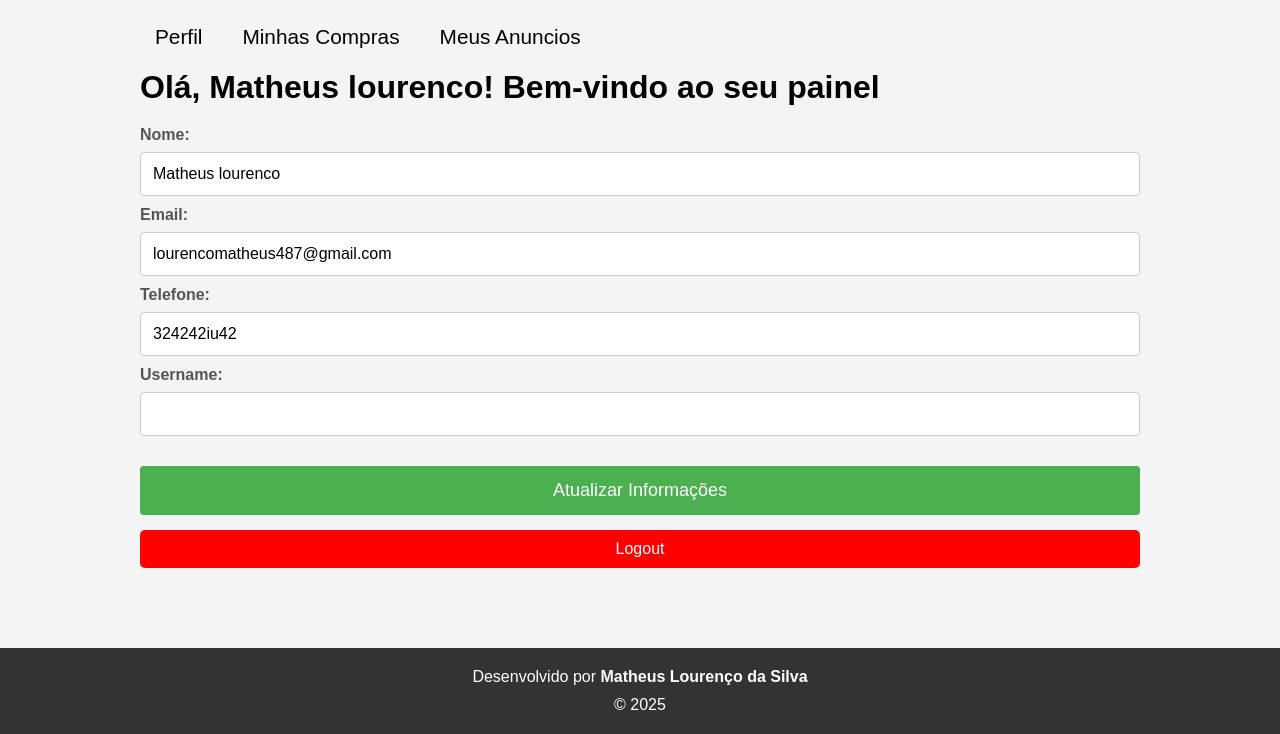
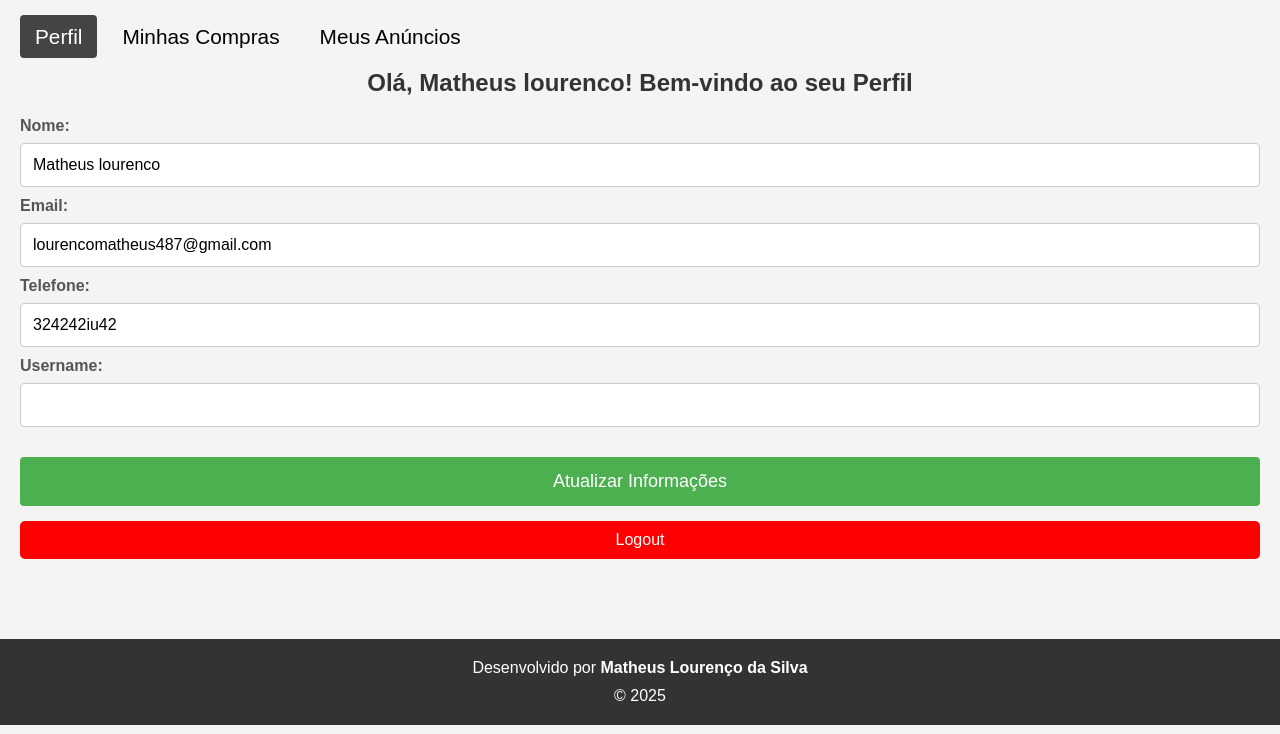
Before and after one commit to MathLouren/fastbuy, a Flask app: page /dashboard in a window 1280 px wide. Shown: the part 94-828 px from the top of the page. Run offline with Flask 3, Linux system fonts and the light colour scheme; a user stored in the database is signed in; data comes from the database, SQL or seed files in the repository; some libraries are stand-ins or nearby versions.

Commit message:
Dashboard com Navegação Dinâmica e Carregamento de Conteúdo sem Recarregamento de Página.

```diff
--- a/app.py
+++ b/app.py
@@ -223,47 +223,6 @@ def produto(produto_name, username):
     else:
         return 'Página não encontrada', 404
 
-@app.route('/dashboard', methods=['GET', 'POST'])
-def dashboard():
-    if 'logged_in' not in session:
-        return redirect(url_for('login'))
-
-    user_id = session['user_id']
-    cursor = get_db_cursor()
-    cursor.execute("SELECT id, name, email, telephone, username FROM users WHERE id = %s", (user_id,))
-    user = cursor.fetchone()
-    cursor.close()
-
-    mensagem = None
-    erro_email = False
-    erro_telefone = False
-    erro_username = False
-
-    if request.method == 'POST':
-        name = request.form['name']
-        email = request.form['email']
-        telephone = request.form['telephone']
-        username = request.form['username']
-
-        cursor = get_db_cursor()
-        cursor.execute("SELECT id FROM users WHERE (email = %s OR telephone = %s OR username = %s) AND id != %s",
-                       (email, telephone, username, user_id))
-        existing_user = cursor.fetchone()
-
-        if existing_user:
-            erro_email = True
-            mensagem = "Este e-mail, telefone ou nome de usuário já está registrado. Tente outro."
-        else:
-            cursor.execute("UPDATE users SET name = %s, email = %s, telephone = %s, username = %s WHERE id = %s",
-                           (name, email, telephone, username, user_id))
-            mysql.connection.commit()
-            session['user_name'] = name
-            mensagem = "Informações atualizadas com sucesso!"
-
-        cursor.close()
-
-    return render_template('dashboard.html', user=user, mensagem=mensagem, erro_email=erro_email, erro_telefone=erro_telefone, erro_username=erro_username)
-
 @app.route('/vender', methods=['GET', 'POST'])
 def vender_produto():
     if 'logged_in' not in session:
@@ -326,7 +285,64 @@ def vender_produto():
 
     return render_template('vender.html', mensagem=mensagem, erro=erro)
 
-@app.route('/anuncios')
+@app.route('/dashboard', methods=['GET', 'POST'])
+def dashboard():
+    if 'logged_in' not in session:
+        return redirect(url_for('login'))
+
+    user_id = session['user_id']
+    cursor = get_db_cursor()
+    cursor.execute("SELECT id, name, email, telephone, username FROM users WHERE id = %s", (user_id,))
+    user = cursor.fetchone()
+    cursor.close()
+
+    mensagem = None
+    erro_email = False
+    erro_telefone = False
+    erro_username = False
+
+    if request.method == 'POST':
+        name = request.form['name']
+        email = request.form['email']
+        telephone = request.form['telephone']
+        username = request.form['username']
+
+        cursor = get_db_cursor()
+        cursor.execute("SELECT id FROM users WHERE (email = %s OR telephone = %s OR username = %s) AND id != %s",
+                       (email, telephone, username, user_id))
+        existing_user = cursor.fetchone()
+
+        if existing_user:
+            erro_email = True
+            mensagem = "Este e-mail, telefone ou nome de usuário já está registrado. Tente outro."
+        else:
+            cursor.execute("UPDATE users SET name = %s, email = %s, telephone = %s, username = %s WHERE id = %s",
+                           (name, email, telephone, username, user_id))
+            mysql.connection.commit()
+            session['user_name'] = name
+            mensagem = "Informações atualizadas com sucesso!"
+
+        cursor.close()
+
+    return render_template('dashboard.html', user=user, mensagem=mensagem, erro_email=erro_email, erro_telefone=erro_telefone, erro_username=erro_username)
+
+@app.route('/dashboard/perfil')
+def perfil():
+    if 'logged_in' not in session:
+        return redirect(url_for('login'))
+
+    user_id = session['user_id']
+    cursor = get_db_cursor()
+    cursor.execute("SELECT id, name, email, telephone, username FROM users WHERE id = %s", (user_id,))
+    user = cursor.fetchone()
+    cursor.close()
+
+    if not user:
+        return "Usuário não encontrado", 404
+
+    return render_template('edit_profile.html', user=user)
+
+@app.route('/dashboard/anuncios')
 def anuncios():
     if 'logged_in' not in session:
         return redirect(url_for('login'))
@@ -337,6 +353,18 @@ def anuncios():
     anuncios = cursor.fetchall()
     cursor.close()
     return render_template('anuncios.html', anuncios=anuncios)
+
+@app.route('/dashboard/compras')
+def minhas_compras():
+    if 'logged_in' not in session:
+        return redirect(url_for('login'))
+
+    user_id = session['user_id']
+    cursor = get_db_cursor()
+    cursor.execute("SELECT id, nome_produto, descricao, preco, imagem, likes, dislikes FROM produtos WHERE user_id = %s", (user_id,))
+    anuncios = cursor.fetchall()
+    cursor.close()
+    return render_template('compras.html', anuncios=anuncios)
 
 @app.route('/editar_anuncio/<int:anuncio_id>', methods=['GET', 'POST'])
 def editar_anuncio(anuncio_id):
@@ -359,9 +387,9 @@ def editar_anuncio(anuncio_id):
                        (nome_produto, descricao, preco_float, anuncio_id))
         mysql.connection.commit()
         cursor.close()
-        return redirect(url_for('anuncios'))
+        return redirect(url_for('dashboard'))  # Redireciona para a aba "Meus Anúncios"
 
-    return render_template('editar_anuncio.html', anuncio=anuncio)
+    return render_template('edit_anuncio.html', anuncio=anuncio)
 
 @app.route('/remover_anuncio/<int:anuncio_id>')
 def remover_anuncio(anuncio_id):
@@ -372,7 +400,7 @@ def remover_anuncio(anuncio_id):
     cursor.execute("DELETE FROM produtos WHERE id = %s", (anuncio_id,))
     mysql.connection.commit()
     cursor.close()
-    return redirect(url_for('anuncios'))
+    return redirect(url_for('dashboard'))  # Redireciona para a aba "Meus Anúncios"
 
 @app.route('/<username>')
 def page_perfil(username):
--- a/static/css/style.css
+++ b/static/css/style.css
@@ -420,13 +423,13 @@ color: white;
 }
 
 .dashboard{
-width: 100%;
-max-width: 1000px;
-margin: auto;
+    width: 100%;
+    max-width: 1600px;
+    margin: auto;
 }
 
 .dashboard h1{
-margin-bottom: 20px;
+    margin-bottom: 20px;
 }
 
 .container_btns {
@@ -663,13 +666,19 @@ margin: auto;
     transition: background-color 0.3s ease;
 }
 
-.user_infos li a:hover{
-    color: #fff;
+header ul li a:hover , .user_infos li a:hover{
+    background-color: #444 !important;
+    color: #fff !important;
 }
 
+.active{
+    background-color: #444 !important;
+    color: #fff !important;
+}
 
 #produtos {
     display: flex;
+    justify-content: center;
     flex-wrap: wrap;
     gap: 20px;
     padding: 20px;
@@ -948,7 +957,7 @@ margin: auto;
     border-color: #007bff;
 }
 
-..about-container {
+.about-container {
     max-width: 800px;
     margin: 0 auto;
     padding: 20px;
--- a/static/js/script.js
+++ b/static/js/script.js
@@ -59,3 +59,57 @@ function formatarPreco(input) {
         valor = valor.replace(/\B(?=(\d{3})+(?!\d))/g, ".");
         input.value = "R$ " + valor;
     }
+
+
+document.addEventListener("DOMContentLoaded", () => {
+    const links = document.querySelectorAll(".user_infos li a");
+
+    const setActiveItem = (activeLink) => {
+        links.forEach(link => link.classList.remove("active"));
+        activeLink.classList.add("active");
+    };
+
+    links.forEach(link => {
+        link.addEventListener("click", () => setActiveItem(link));
+    });
+
+    const currentUrl = window.location.href;
+    links.forEach(link => {
+        if (currentUrl.includes(link.querySelector("a").getAttribute("href"))) {
+            setActiveItem(link);
+        }
+    });
+});
+
+document.addEventListener("DOMContentLoaded", () => {
+    const links = document.querySelectorAll(".user_infos a");
+    const conteudoDinamico = document.getElementById("conteudo-dinamico");
+
+    const carregarConteudo = async (pagina) => {
+        try {
+            const response = await fetch(`/dashboard/${pagina}`);
+            if (!response.ok) throw new Error("Erro ao carregar o conteúdo");
+
+            const html = await response.text();
+            conteudoDinamico.innerHTML = html;
+        } catch (error) {
+            console.error("Erro:", error);
+            conteudoDinamico.innerHTML = "<p>Erro ao carregar o conteúdo.</p>";
+        }
+    };
+
+    links.forEach(link => {
+        link.addEventListener("click", (e) => {
+            e.preventDefault();
+
+            links.forEach(link => link.classList.remove("active"));
+
+            link.classList.add("active");
+
+            const pagina = link.getAttribute("data-page");
+            carregarConteudo(pagina);
+        });
+    });
+
+    carregarConteudo("perfil");
+});
--- a/templates/dashboard.html
+++ b/templates/dashboard.html
@@ -12,42 +12,25 @@
             </div>
         {% endif %}
 
+        <!-- Menu Superior -->
         <section>
             <ul class="user_infos">
                 <li>
-                    <a href="#">Perfil</a>
+                    <a href="#" data-page="perfil" class="active">Perfil</a>
                 </li>
                 <li>
-                    <a href="#">Minhas Compras</a>
+                    <a href="#" data-page="compras">Minhas Compras</a>
                 </li>
                 <li>
-                    <a href="{{ url_for('anuncios') }}">Meus Anuncios</a>
+                    <a href="#" data-page="anuncios">Meus Anúncios</a>
                 </li>
             </ul>
         </section>
 
-        <h1>Olá, {{ user[1] }}! Bem-vindo ao seu painel</h1>
-        <form method="POST">
-            <div>
-                <label for="name">Nome:</label>
-                <input type="text" id="name" name="name" value="{{ user[1] }}" required class="{% if erro_nome %} input-error {% endif %}">
-            </div>
-            <div>
-                <label for="email">Email:</label>
-                <input type="email" id="email" name="email" value="{{ user[2] }}" required class="{% if erro_email %} input-error {% endif %}">
-            </div>
-            <div>
-                <label for="telephone">Telefone:</label>
-                <input type="text" id="telephone" name="telephone" value="{{ user[3] }}" title="Telefone no formato (XX) XXXXX-XXXX" oninput="formatarTelefone(this)" pattern="\(\d{2}\)\s\d{4,5}-\d{4}" required class="{% if erro_telefone %} input-error {% endif %}">
-            </div>
-            <div>
-                <label for="username">Username:</label>
-                <input type="text" id="username" name="username" value="{{ user[4] }}" required class="{% if erro_username %} input-error {% endif %}">
-            </div>
-            <div class="container_btns">
-                <input type="submit" class="btn-submit" value="Atualizar Informações">
-                <a href="{{ url_for('logout') }}" class="btn-submit" id="logout-btn">Logout</a>
-            </div>
-        </form>
+        <div id="conteudo-dinamico">
+
+        </div>
     </div>
+
+
 {% endblock %}
--- /dev/null
+++ b/templates/edit_profile.html
@@ -0,0 +1,23 @@
+<form method="POST">
+    <h2>Olá, {{ user[1] }}! Bem-vindo ao seu Perfil</h2>
+    <div>
+        <label for="name">Nome:</label>
+        <input type="text" id="name" name="name" value="{{ user[1] }}" required class="{% if erro_nome %} input-error {% endif %}">
+    </div>
+    <div>
+        <label for="email">Email:</label>
+        <input type="email" id="email" name="email" value="{{ user[2] }}" required class="{% if erro_email %} input-error {% endif %}">
+    </div>
+    <div>
+        <label for="telephone">Telefone:</label>
+        <input type="text" id="telephone" name="telephone" value="{{ user[3] }}" title="Telefone no formato (XX) XXXXX-XXXX" oninput="formatarTelefone(this)" pattern="\(\d{2}\)\s\d{4,5}-\d{4}" required class="{% if erro_telefone %} input-error {% endif %}">
+    </div>
+    <div>
+        <label for="username">Username:</label>
+        <input type="text" id="username" name="username" value="{{ user[4] }}" required class="{% if erro_username %} input-error {% endif %}">
+    </div>
+    <div class="container_btns">
+        <input type="submit" class="btn-submit" value="Atualizar Informações">
+        <a href="{{ url_for('logout') }}" class="btn-submit" id="logout-btn">Logout</a>
+    </div>
+</form>
```
Also changed, not shown: other parts of static/css/style.css (+25 -11 lines), templates/anuncios.html (+0 -7 lines), templates/compras.html (added, +10 -0 lines), templates/edit_anuncio.html (renamed from templates/editar_anuncio.html).
